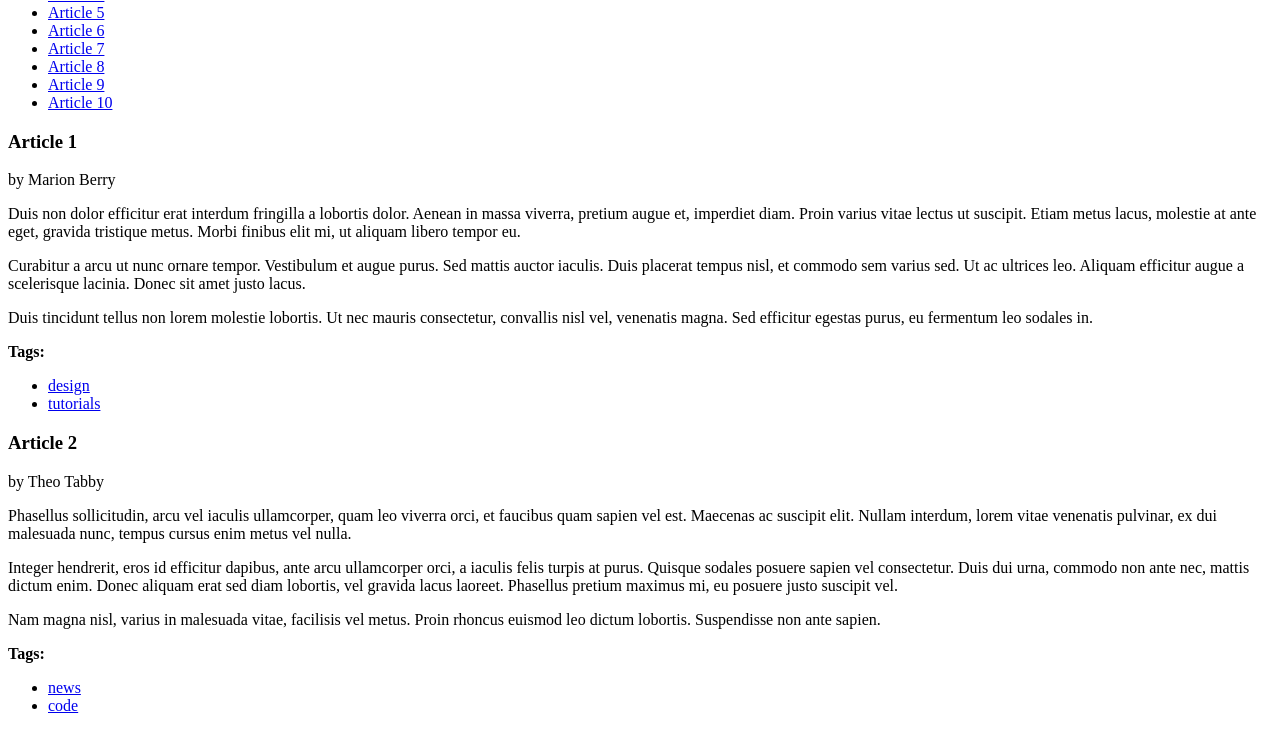
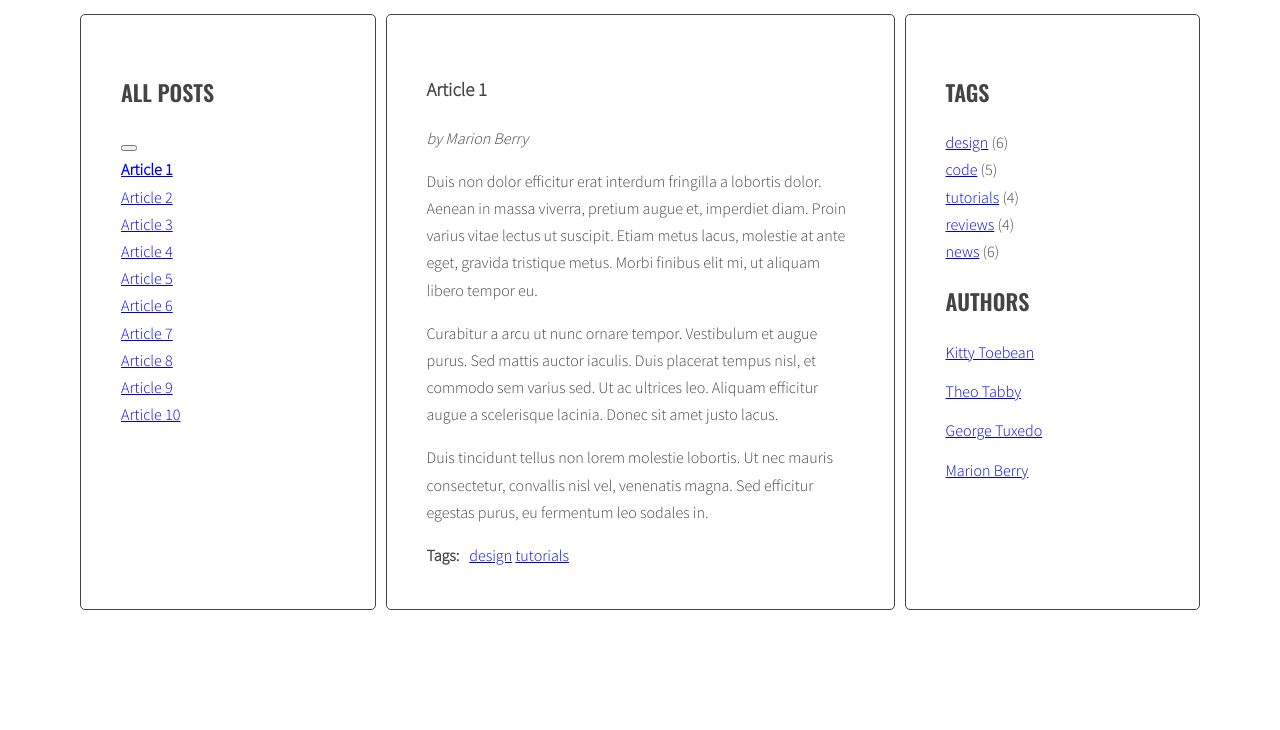
Before and after one commit to martabst/javascript-blog, a website: page index.html in a window 1280 px wide. Shown: the part 229-959 px from the top of the page. After the commit the page ends 847 px from the top, so only its background shows below. Drawn offline with nearby package versions, Linux system fonts and the light colour scheme.

Commit message:
Add changes in script.js

```diff
--- a/css/style.css
+++ b/css/style.css
@@ -0,0 +1,112 @@
+@import url("https://fonts.googleapis.com/css?family=Oswald:400,600|Sacramento|Source+Sans+Pro:300&subset=latin-ext");
+/* Variables */
+/* Global */
+*,
+*::before,
+*::after {
+  box-sizing: border-box;
+}
+
+body {
+  background: #fff;
+  font-family: "Source Sans Pro", sans-serif;
+  color: #444;
+  font-weight: 300;
+  font-size: 16px;
+  line-height: 1.7;
+}
+
+.container {
+  max-width: 1140px;
+  margin: 0 auto;
+}
+
+.section-title {
+  font-size: 22px;
+  text-transform: uppercase;
+  font-family: "Oswald", sans-serif;
+  font-weight: 600;
+}
+
+.section-title span {
+  text-transform: none;
+  font-weight: 400;
+  color: #777777;
+}
+
+/* Layout */
+.wrapper {
+  display: -ms-flexbox;
+  display: flex;
+  margin-left: 10px;
+}
+
+.sidebar {
+  -ms-flex: 1 0 0px;
+      flex: 1 0 0;
+}
+
+.posts {
+  -ms-flex: 2 0 0px;
+      flex: 2 0 0;
+}
+
+.sidebar,
+.posts {
+  background: #fff;
+  margin-right: 10px;
+  padding: 40px;
+  border: 1px solid #444;
+  border-radius: 5px;
+}
+
+/* Logo */
+.logo {
+  font-family: "Sacramento", cursive;
+  font-weight: 400;
+  font-size: 104px;
+  line-height: 1;
+  text-align: center;
+}
+
+/* Lists */
+.list {
+  list-style-type: none;
+  margin: 0;
+  padding: 0;
+}
+
+.list .active {
+  font-weight: bold;
+}
+
+.list-horizontal li {
+  display: inline-block;
+}
+
+/* Authors */
+.authors li {
+  margin-bottom: 12px;
+}
+
+/* Post */
+.post {
+  display: none;
+}
+
+.post.active {
+  display: block;
+}
+
+.post-author {
+  font-style: italic;
+}
+
+.post-tags {
+  display: -ms-flexbox;
+  display: flex;
+}
+
+.post-tags p {
+  margin: 0 10px 0 0;
+}
--- a/index.html
+++ b/index.html
@@ -3,11 +3,12 @@
   <head>
     <meta charset="utf-8" />
     <title>javascript-blog</title>
-    <link rel="stylesheet" href="css/style.css" />
+    <link rel="stylesheet" type="text/css" href="css/style.css" />
   </head>
   <body>
     <div class="blog">
       <div class="container">
+
         <h1 class="logo">my blog</h1>
         <main class="wrapper">
           <aside class="sidebar">
--- a/js/script.js
+++ b/js/script.js
@@ -5,16 +5,13 @@ document.getElementById("test-button").addEventListener("click", function () {
   console.log("links:", links);
 });
 
-const links = document.querySelectorAll(".titles a");
+const titleClickHandler = function (event) {
+  event.preventDefault();
+  const clickedElement = this;
 
-for (let link of links) {
-  console.log(link);
-}
-
-const titleClickHandler = function (event) {
   console.log("Link was clicked!");
 
-  /* remove class 'active' from all article links  */
+  /* [DONE] remove class 'active' from all article links  */
 
   const activeLinks = document.querySelectorAll(".titles a.active");
 
@@ -22,20 +19,35 @@ const titleClickHandler = function (event) {
     activeLink.classList.remove("active");
   }
 
-  /* add class 'active' to the clicked link */
+  /* [IN PROGRESS] add class 'active' to the clicked link */
 
-  /* remove class 'active' from all articles */
-  const activeArticle = document.querySelectorAll(".articles a.active");
+  clickedElement.classList.add("active");
 
-  for (let active of activeArticle) {
-    activeArticle.Article.remove("active");
+  /* [DONE] remove class 'active' from all articles */
+
+  const activeArticles = document.querySelectorAll(".post.active");
+
+  for (let activeArticle of activeArticles) {
+    activeArticle.classList.remove("active");
   }
+
+
+
+
 
   /* get 'href' attribute from the clicked link */
 
+  const articleSelector = clickedElement.getAttribute("href");
+  console.log(articleSelector);
+
   /* find the correct article using the selector (value of 'href' attribute) */
 
+  const targetArticle = document.querySelector(articleSelector);
+  console.log(targetArticle);
+
   /* add class 'active' to the correct article */
+
+  targetArticle.classList.add("active");
 };
 
 const links = document.querySelectorAll(".titles a");
```
Also changed, not shown: package.json (+10 -2 lines).
